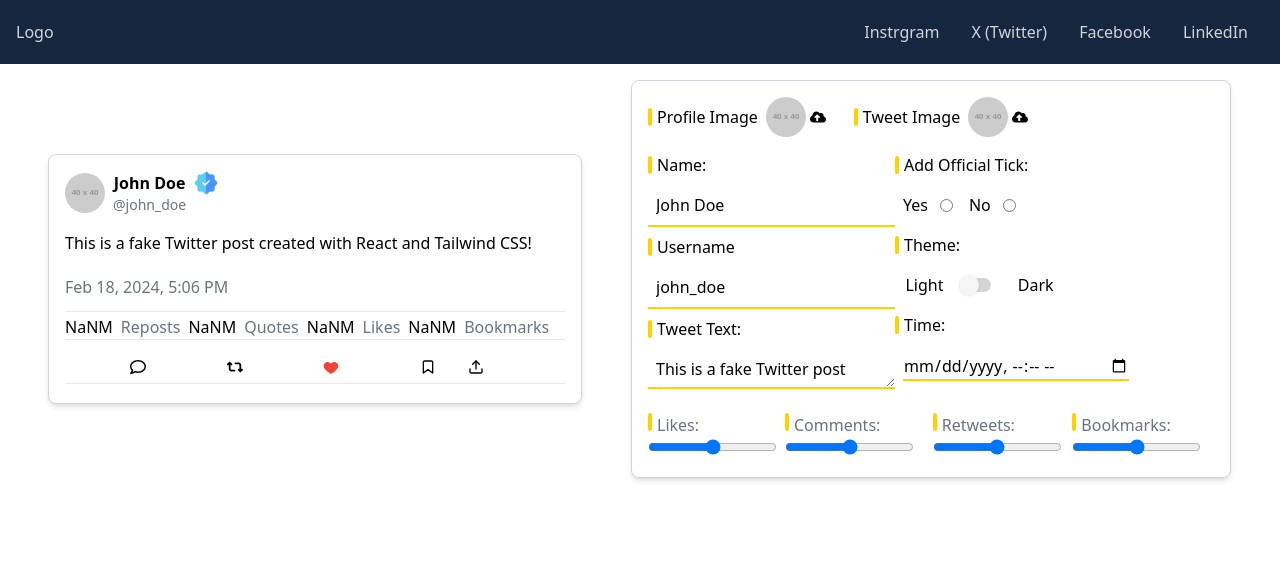
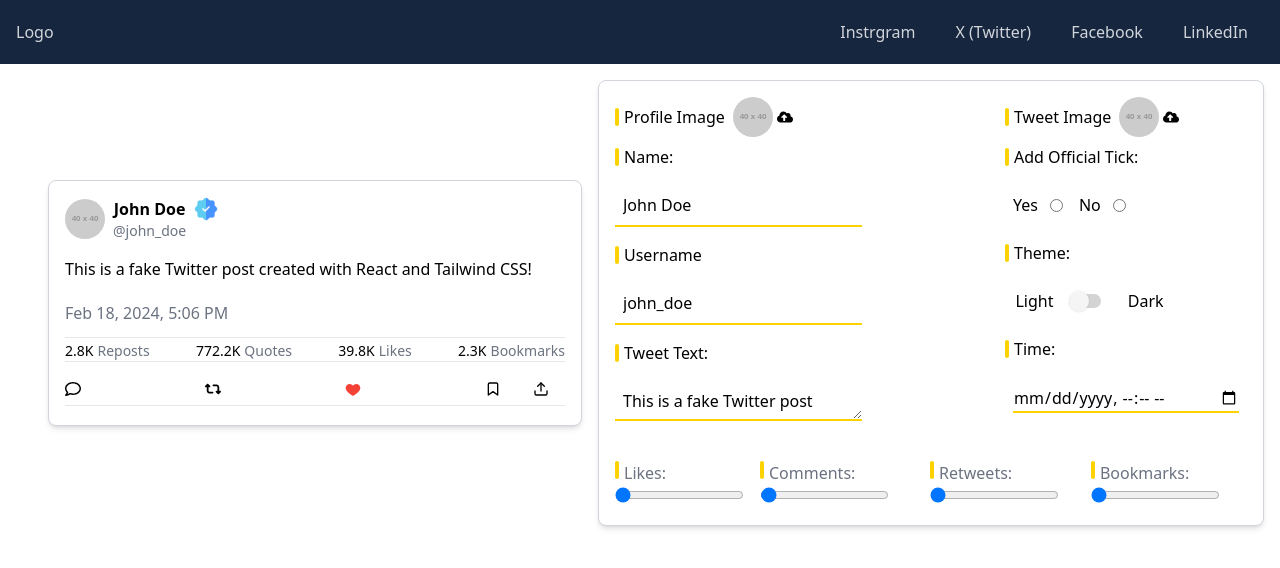
Before and after one commit to Rsingh1996/social-media-fakepost, a React (Vite) app: page / in a window 1280 px wide. Shown: the top 568 px of the page. Built offline with nearby package versions, Linux system fonts and the light colour scheme.

Commit message:
added Responsiveness

```diff
--- a/src/App.jsx
+++ b/src/App.jsx
@@ -3,8 +3,6 @@
 import { Home } from "./component/Home";
 
 function App() {
-  const [count, setCount] = useState(0);
-
   return (
     <>
       <Home />
--- a/src/component/CreateTwitterPost.jsx
+++ b/src/component/CreateTwitterPost.jsx
@@ -15,10 +15,10 @@
     officialTick: "yes",
     theme: "light",
     time: "Feb 18, 2024, 5:06 PM",
-    commentsCount: "2.3K",
-    likesCount: "10.9K",
-    retweetsCount: "2.6K",
-    bookmarksCount: "3.9K",
+    commentsCount: "772233",
+    likesCount: "39838",
+    retweetsCount: "2766",
+    bookmarksCount: "2322",
   });
 
   const [darkMode, setDarkMode] = useState(false);
@@ -81,13 +81,14 @@
   };
 
   return (
-    <div className="flex flex-col sm:flex-row items-center justify-center">
+    <div className="flex w-full flex-col lg:flex-row items-center justify-center">
       <TwitterPost postData={postData} />
       <div className="container flex items-center justify-center mx-auto p-4">
-        <div className="max-w-full sm:max-w-[600px] bg-white border border-gray-300 rounded-lg p-4 mb-4 shadow-md">
+        <div className="w-full bg-white border border-gray-300 rounded-lg p-4 mb-4 shadow-md">
           {/* {container} */}
-          <div className="flex items-center mb-4">
-            <div className="flex items-center mr-7">
+          <div className="flex justify-between">
+            <div className="flex flex-col gap-2 max-w-[150px] md:max-w-full">
+              <div className="flex items-center">
                 <span></span>
                 <label className="mr-2">Profile Image</label>
                 <img
@@ -112,34 +113,6 @@
                   />
                 </button>
               </div>
-            <div className="flex items-center">
-              <span></span>
-              <label className="mr-2">Tweet Image</label>
-              <img
-                src="https://via.placeholder.com/40"
-                alt="Profile"
-                className="rounded-full w-10 h-10 mr-1"
-              />
-              <button
-                type="button"
-                className=" cursor-pointer"
-                onClick={handleTweetCloudUploadClick}
-              >
-                <FaCloudUploadAlt />
-                <input
-                  ref={tweetFileInputRef}
-                  className="  rounded-full w-10 h-10 mr-5 bg-[#ccd6f6] p-2 hidden"
-                  type="file"
-                  name="tweetImage"
-                  accept="image/*"
-                  capture
-                  onChange={handleTweetImageUpload}
-                />
-              </button>
-            </div>
-          </div>
-          <div className="flex">
-            <div className="flex flex-col">
               <div className="flex items-center ">
                 <span></span>
                 <label>Name:</label>
@@ -179,7 +152,32 @@
                 maxLength={200}
               />
             </div>
-            <div className="flex flex-col">
+            <div className="flex flex-col gap-2 max-w-[150px] md:max-w-full">
+              <div className="flex items-center">
+                <span></span>
+                <label className="mr-2">Tweet Image</label>
+                <img
+                  src="https://via.placeholder.com/40"
+                  alt="Profile"
+                  className="rounded-full w-10 h-10 mr-1"
+                />
+                <button
+                  type="button"
+                  className=" cursor-pointer"
+                  onClick={handleTweetCloudUploadClick}
+                >
+                  <FaCloudUploadAlt />
+                  <input
+                    ref={tweetFileInputRef}
+                    className="  rounded-full w-10 h-10 mr-5 bg-[#ccd6f6] p-2 hidden"
+                    type="file"
+                    name="tweetImage"
+                    accept="image/*"
+                    capture
+                    onChange={handleTweetImageUpload}
+                  />
+                </button>
+              </div>
               <div className="flex items-center ">
                 <span></span>
                 <label>Add Official Tick:</label>
@@ -249,8 +247,8 @@
             </div>
           </div>
 
-          <div className="flex flex-col justify-between mt-4 text-gray-500">
-            <div className="flex">
+          <div className="flex justify-between mt-8 text-gray-500">
+            <div className="flex flex-col gap-2 md:flex-row">
               <div className="mr-2">
                 <span></span>
                 <label>Likes:</label>
--- a/src/component/Home.jsx
+++ b/src/component/Home.jsx
@@ -6,7 +6,9 @@
   return (
     <div>
       <Navbar />
-      <CreateTwitterPost />
+      <div className="pt-16">
+        <CreateTwitterPost />
+      </div>
     </div>
   );
 };
--- a/src/component/Navbar.jsx
+++ b/src/component/Navbar.jsx
@@ -2,9 +2,9 @@
 
 const Navbar = () => {
   return (
-    <div className="w-full h-16 flex flex-col sm:flex-row justify-center sm:justify-between items-center px-4 bg-[#16263e] text-gray-300">
+    <div className="w-full h-16 fixed flex items-center justify-between px-4 bg-[#16263e] text-gray-300 z-50">
       <div className="mb-2 sm:mb-0">Logo</div>
-      <ul className="flex flex-wrap justify-center sm:justify-evenly gap-2 sm:gap-0">
+      <ul className="flex flex-wrap justify-center gap-2">
         <li className="text-center">Instrgram</li>
         <li className="text-center">X (Twitter)</li>
         <li className="text-center">Facebook</li>
--- a/src/component/TwitterPost.jsx
+++ b/src/component/TwitterPost.jsx
@@ -33,8 +33,8 @@
 
   return (
     <div
-      className={`max-w-full sm:max-w-[600px] bg-white border ml-12 border-gray-300 rounded-lg p-4 mb-4 shadow-md ${
-        postData.theme ? "text-black bg-white" : "text-white bg-gray-950"
+      className={`max-w-full bg-white border ml-12 border-gray-300 rounded-lg p-4 mb-4 shadow-md ${
+        postData.theme ? "text-black bg-white" : "text-white bg-[#000]"
       }`}
     >
       <div className="flex items-center w-[500px] mb-4">
@@ -62,7 +62,7 @@
 
       <p
         className={` mb-2 mt-2 ${
-          postData.theme ? "text-black bg-white" : "text-white bg-gray-950"
+          postData.theme ? "text-black bg-white" : "text-white bg-[#000]"
         }`}
       >
         {postData.tweetText}
@@ -84,15 +84,23 @@
           postData.theme ? "text-black bg-white" : "text-white bg-black"
         }`}
       />
-      <div className="flex gap-2">
+      <div className="flex justify-between items-center text-sm ">
+        <div className="flex gap-1">
           {formatNumber(postData.retweetsCount)}
           <label className="text-gray-500"> Reposts</label>
+        </div>
+        <div className="flex gap-1">
           {formatNumber(postData.commentsCount)}
           <label className="text-gray-500"> Quotes</label>
+        </div>
+        <div className="flex gap-1">
           {formatNumber(postData.likesCount)}
           <label className="text-gray-500"> Likes</label>
+        </div>
+        <div className="flex gap-1">
           {formatNumber(postData.bookmarksCount)}
           <label className="text-gray-500"> Bookmarks</label>
+        </div>
       </div>
       <hr
         class={`h-1  ${
@@ -101,24 +109,24 @@
       />
 
       <div>
-        <div className="flex justify-evenly item-center mt-4 mb-2 ">
-          <p className="mr-4 flex items-center gap-1 ">
+        <div className="flex justify-between item-center mt-4 mb-2 ">
+          <p className="mr-4 flex items-center">
             <FaRegComment />
           </p>
 
-          <p className="mr-4 flex items-center gap-1 ">
+          <p className="mr-4 flex items-center ">
             <FaRetweet />
           </p>
 
-          <p className="mr-4 flex items-center gap-1 ">
+          <p className="mr-4 flex items-center ">
             <FcLike />
           </p>
 
           <div className="flex gap-4">
-            <p className="mr-4 flex items-center gap-1 ">
+            <p className="mr-4 flex items-center">
               <FiBookmark />
             </p>
-            <p className="mr-4 flex items-center gap-1 ">
+            <p className="mr-4 flex items-center">
               <FiUpload />
             </p>
           </div>
```
Lines whose indentation alone changed are shown as unchanged.
